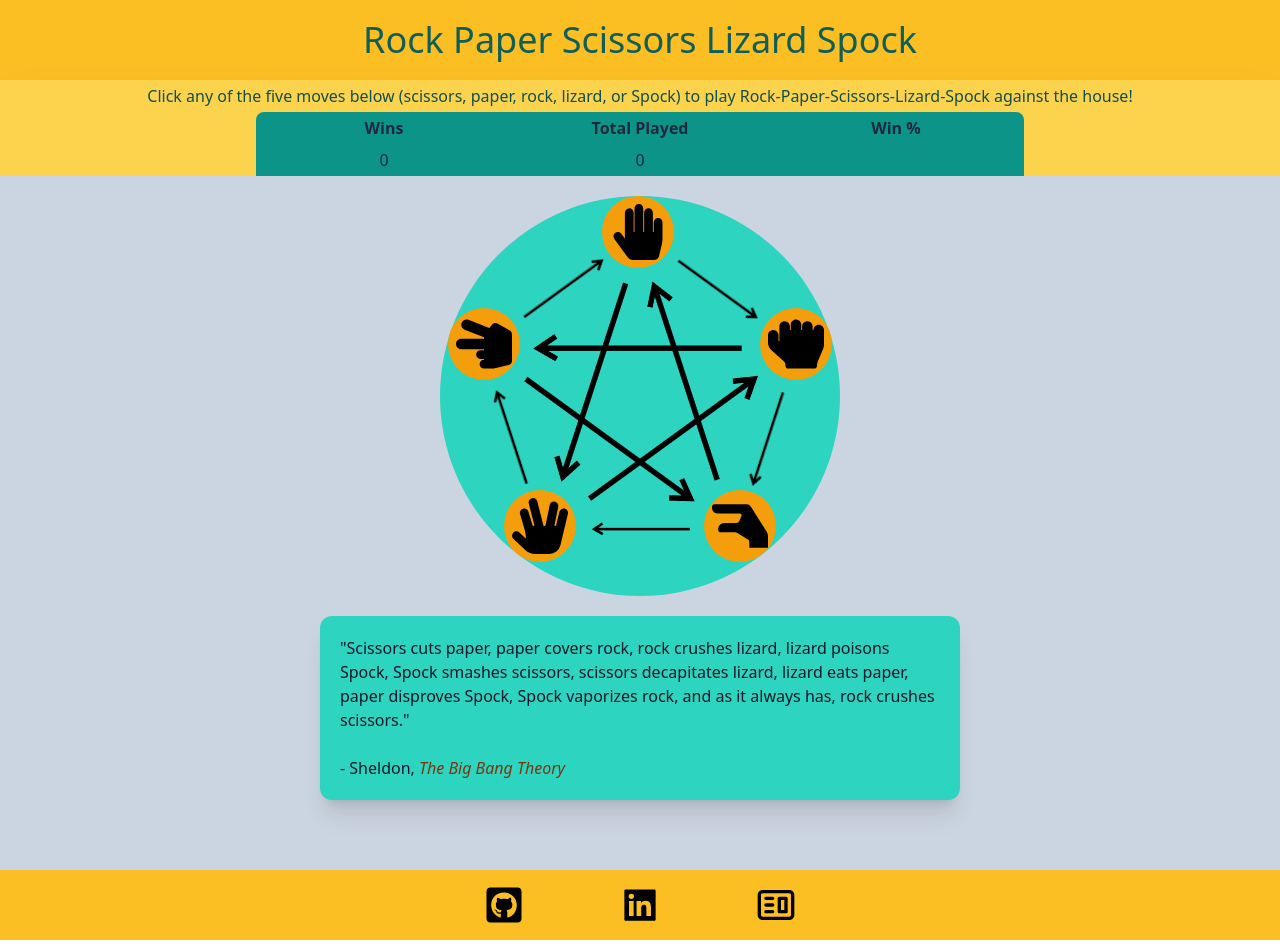
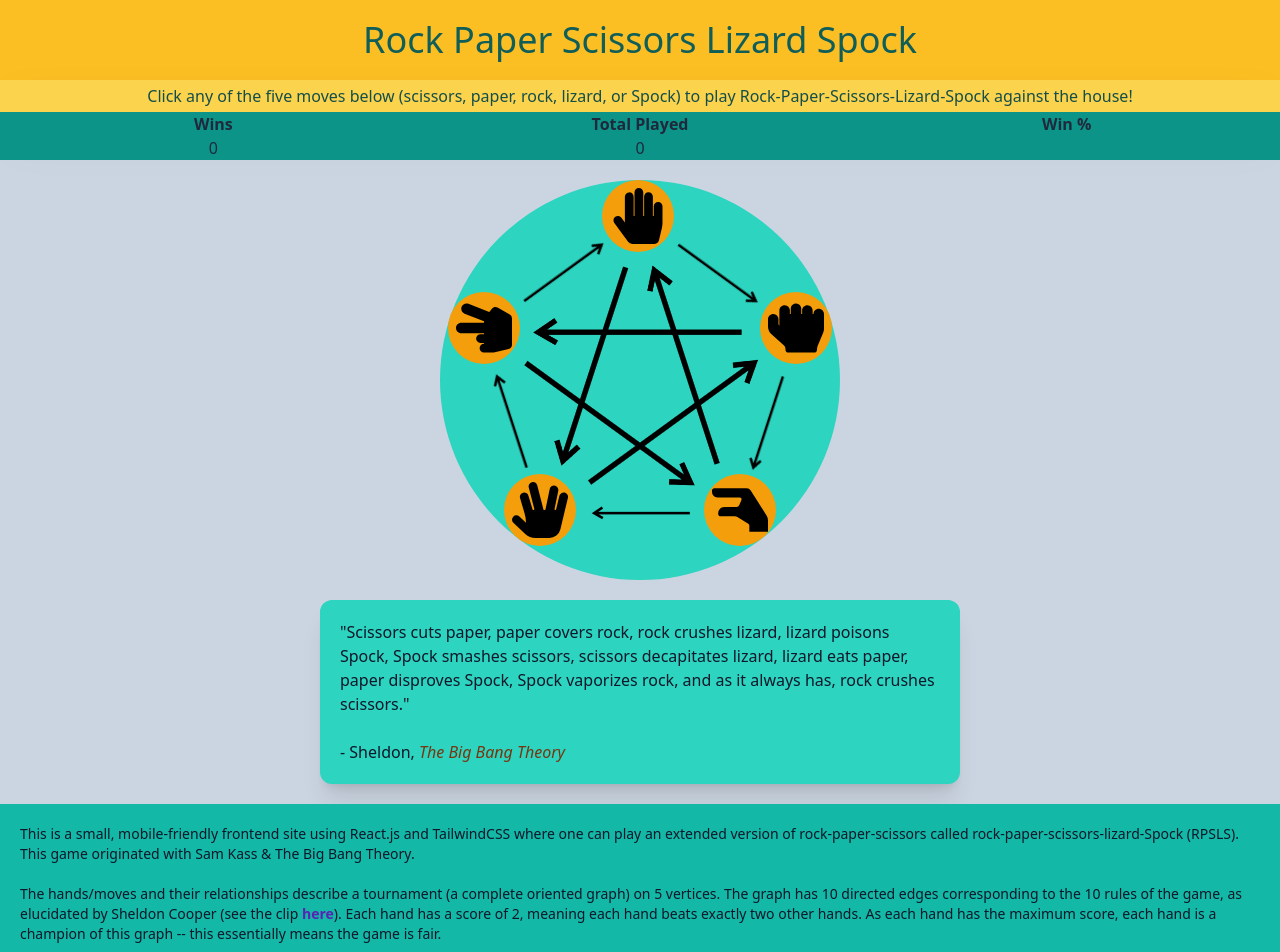
Before and after one commit to Gathrazio/rock-paper-scissors-lizard-spock, a React (Vite) app in the folder client/: page / in a window 1280 px wide. Shown: the top 952 px of the page. Built offline with nearby package versions, Linux system fonts and the light colour scheme.

Commit message:
site updates, nearly done with styling

```diff
--- a/client/index.html
+++ b/client/index.html
@@ -1,9 +1,10 @@
 <!doctype html>
 <html lang="en">
   <head>
-    <meta charset="UTF-8" viewport-fit="cover"/>
+    <meta charset="UTF-8"/>
+    <!-- <meta name="viewport" content=""wid -->
     <link rel="icon" type="image/svg+xml" href="/spock.svg" />
-    <meta name="viewport" content="width=device-width, initial-scale=1.0" />
+    <meta name="viewport" content="width=device-width, initial-scale=1.0, viewport-fit=cover">
     <title>RPSLS</title>
   </head>
   <body>
--- a/client/src/App.jsx
+++ b/client/src/App.jsx
@@ -2,6 +2,7 @@ import Titlebar from './components/Titlebar.jsx'
 import Play from './components/Play.jsx'
 import PlayArena from './components/PlayArena.jsx'
 import SheldonQuote from './components/SheldonQuote.jsx'
+import Contextualization from './components/Contextualization.jsx'
 import Instructions from './components/Instructions.jsx'
 import Footer from './components/Footer.jsx'
 import Results from './components/Results.jsx'
@@ -28,7 +29,7 @@ export default function App() {
 
 
    return (
-    <div className="bg-slate-300 min-h-screen h-fit sm:pb-10 pb-5 relative">
+    <div className="bg-slate-300 flex flex-col min-h-screen relative">
       <Titlebar />
       <Instructions />
       <TallyDisplay playStats={playStats}/>
@@ -74,6 +75,7 @@ export default function App() {
       </PlayArena>
       {typeof(didWin) == 'object' ? <div></div> : <Results handIds={handIds} didWin={didWin} conclusion={conclusion}/>}
       <SheldonQuote />
+      <Contextualization />
       <Footer />
     </div>
   )
--- /dev/null
+++ b/client/src/components/Contextualization.jsx
@@ -0,0 +1,15 @@
+export default function Contextualization () {
+    return (
+        <div className='prevent-select text-sm shadow-xl bg-teal-500 text-slate-900 p-5  sm:mx-auto w-full mb-[0px] '>
+            <p>This is a small, mobile-friendly frontend site using React.js and TailwindCSS where one can play an extended version of rock-paper-scissors called rock-paper-scissors-lizard-Spock (RPSLS). This game originated with Sam Kass & The Big Bang Theory.</p>
+
+            <br></br>
+
+            <p>The hands/moves and their relationships describe a tournament (a complete oriented graph) on 5 vertices. The graph has 10 directed edges corresponding to the 10 rules of the game, as elucidated by Sheldon Cooper (see the clip <a className="text-violet-800 font-bold" href="https://www.youtube.com/watch?v=pIpmITBocfM">here</a>). Each hand has a score of 2, meaning each hand beats exactly two other hands. As each hand has the maximum score, each hand is a champion of this graph -- this essentially means the game is fair.</p>
+            <br></br>
+
+            <p>When you play RPSLS many times against the house (which chooses its hand completely randomly), your win percentage will approach 40%. To see why this is the case, we can think of the game as a Bernoulli process or Bernoulli random variable -- a trial in which one either wins (produces a 1) or fails to win (produces a 0). Suppose you chose some hand out of the five -- it doesn't matter which. Since each hand has a score of 2, you will win if the house chooses 2 out of the 5 hands. So, the probability of winning is 2/5, or 40%. In the case of Bernoulli random variables, the expected value is exactly this probability of success: 2/5. The law of large numbers says that the average of the instances of a random variable, as the number of trials goes to infinity, will be close to and approach the expected value. Hence the first sentence of this paragraph makes sense.</p>
+
+        </div>
+    )
+}
--- a/client/src/components/Footer.jsx
+++ b/client/src/components/Footer.jsx
@@ -5,18 +5,18 @@ import { CgWebsite } from 'react-icons/cg'
 
 export default function Footer () {
     return (
-        <div className="absolute flex bottom-0 bg-amber-400 w-full p-5 h-[70px] items-center justify-center">
-            <IconContext.Provider value={{ className: 'w-14 h-10 z-50 mx-3 sm:mx-10 transition ease-in-out delay-5 hover:text-slate-100 hover:cursor-pointer' }}>
+        <div className="flex bg-amber-400 w-full h-[40px] items-center justify-center">
+            <IconContext.Provider value={{ className: 'w-14 h-8 z-50 mx-3 sm:mx-10 transition ease-in-out delay-5 hover:text-slate-100 hover:cursor-pointer' }}>
                 <div onClick={() => window.open("https://github.com/Gathrazio", "_blank")}>
                     <FaGithubSquare />
                 </div>
             </IconContext.Provider>
-            <IconContext.Provider value={{ className: ' w-14 h-10 z-50 mx-3 sm:mx-10 transition ease-in-out delay-5 hover:text-slate-100 hover:cursor-pointer' }}>
+            <IconContext.Provider value={{ className: ' w-14 h-8 z-50 mx-3 sm:mx-10 transition ease-in-out delay-5 hover:text-slate-100 hover:cursor-pointer' }}>
                 <div onClick={() => window.open("https://www.linkedin.com/in/noahnsjensen/", "_blank")}>
                     <AiFillLinkedin />
                 </div>
             </IconContext.Provider>
-            <IconContext.Provider value={{ className: 'w-14 h-10 z-50 mx-3 sm:mx-10 transition ease-in-out delay-5 hover:text-slate-100 hover:cursor-pointer' }}>
+            <IconContext.Provider value={{ className: 'w-14 h-8 z-50 mx-3 sm:mx-10 transition ease-in-out delay-5 hover:text-slate-100 hover:cursor-pointer' }}>
                 <div onClick={() => window.open("https://debtnet5.com", "_blank")}>
                     <CgWebsite />
                 </div>
--- a/client/src/components/Results.jsx
+++ b/client/src/components/Results.jsx
@@ -28,7 +28,7 @@ export default function Results ({handIds, didWin, conclusion}) {
     }
 
     return (
-        <div className="w-full bg-amber-300 w-fit h-[160px] sm:h-[160px] sm:mb-[20px]">
+        <div className="w-full bg-amber-300 w-fit h-[180px] sm:h-[160px] sm:mb-[20px]">
             <h2 className="prevent-select text-center font-semibold text-2xl pt-1 text-sky-700">Results</h2>
             <div className="grid grid-cols-3 grid-rows-[50px_60px] w-full h-full [&>*]:p-1 [&>*]:flex [&>*]:justify-center [&>*]:items-center">
                 <div className="prevent-select font-semibold text-teal-900">You played:</div>
@@ -49,7 +49,7 @@ export default function Results ({handIds, didWin, conclusion}) {
                     </div>}
                 </div>
                 <div>
-                    <div className="prevent-select pl-2 pr-2 pt-0 font-bold text-center h-[70px] text-teal-900">
+                    <div className="prevent-select pl-2 pr-2 pt-0 sm:font-bold text-center h-[70px] text-teal-900">
                         {determineStatement(didWin)} {conclusion}
                     </div>
                 </div>
--- a/client/src/components/SheldonQuote.jsx
+++ b/client/src/components/SheldonQuote.jsx
@@ -1,6 +1,6 @@
 export default function SheldonQuote () {
     return (
-        <div className='prevent-select lg:w-6/12 sm:w-4/5 shadow-xl bg-teal-400 text-slate-900 p-5  sm:mx-auto w-full mb-[100px] sm:rounded-xl'>
+        <div className='prevent-select lg:w-6/12 sm:w-4/5 shadow-xl bg-teal-400 text-slate-900 p-5  sm:mx-auto w-full mb-[0px] sm:mb-[20px] sm:rounded-xl'>
             "Scissors cuts paper, paper covers rock, rock crushes lizard, lizard poisons Spock, Spock smashes scissors, scissors decapitates lizard, lizard eats paper, paper disproves Spock, Spock vaporizes rock, and as it always has, rock crushes scissors." <br /><br /> - Sheldon, <span className="italic text-amber-900">The Big Bang Theory</span>
         </div>
     )
--- a/client/src/components/TallyDisplay.jsx
+++ b/client/src/components/TallyDisplay.jsx
@@ -1,12 +1,9 @@
 export default function TallyDisplay ({playStats}) {
     return (
-        <div className="bg-amber-300 [&>*]:text-slate-800 grid grid-cols-5 [&>*]:text-center grid-rows-2 [&>*]:p-1">
-            <div></div>
-            <div className="prevent-select font-semibold rounded-tl-lg bg-teal-600">Wins</div>
-            <div className="prevent-select font-semibold bg-teal-600">Total Played</div>
-            <div className="prevent-select font-semibold rounded-tr-lg bg-teal-600">Win %</div>
-            <div></div>
-            <div></div>
+        <div className="bg-amber-300 [&>*]:text-slate-800 grid grid-cols-3 [&>*]:text-center grid-rows-2">
+            <div className="prevent-select font-semibold bg-teal-600">Wins</div>
+            <div className="prevent-select font-semibold bg-teal-600 grid-cols-[min-content_50px]">Total Played</div>
+            <div className="prevent-select font-semibold bg-teal-600">Win %</div>
             <div className="prevent-select bg-teal-600">{playStats[0]}</div>
             <div className="prevent-select bg-teal-600">{playStats[1]}</div>
             <div className="prevent-select bg-teal-600">{playStats[1] != 0 && `${Math.trunc(playStats[0] / playStats[1] * 100 ** 2) / 100}%`}</div>
--- a/client/src/index.css
+++ b/client/src/index.css
@@ -1,6 +1,15 @@
 @tailwind base;
 @tailwind components;
 @tailwind utilities;
+
+body {
+    background-color: #FBBF24; /* Replace with your desired color (e.g., #FF0000 for red) */
+    margin: 0; /* Remove default margins */
+    padding: 0;
+    width: 100%;
+    /* Ensure body extends to full viewport height */
+    min-height: 100vh;
+}
 
 /* width */
 ::-webkit-scrollbar {
```
